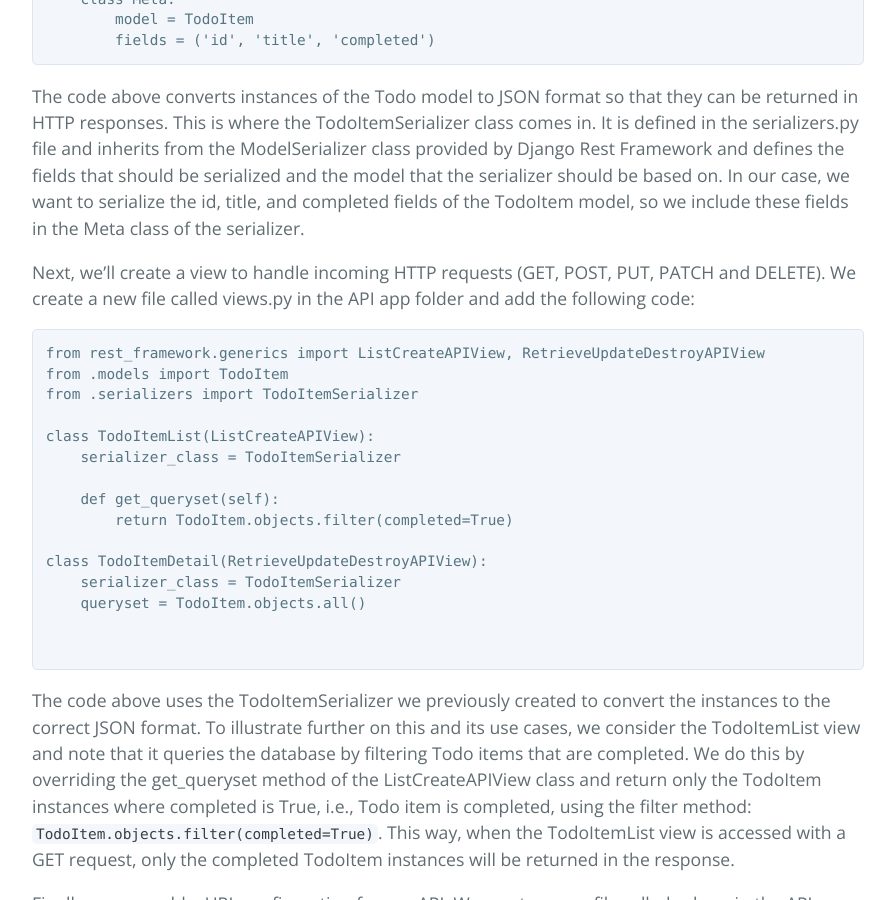
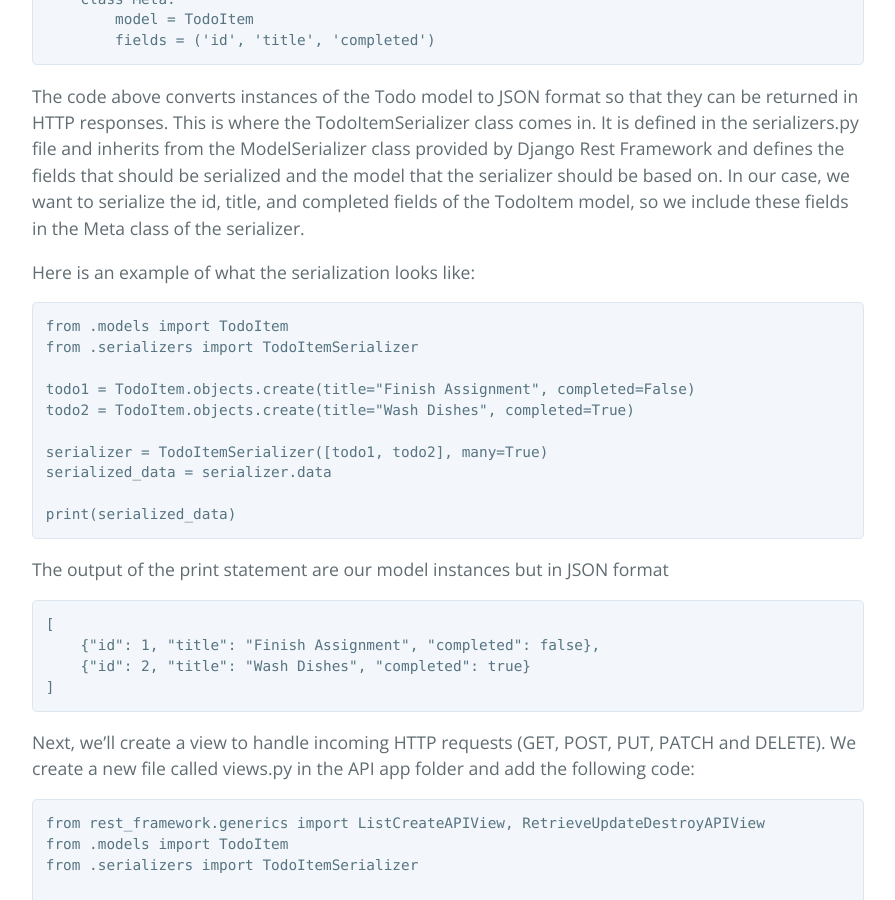
Before and after one commit to learning-software-engineering/learning-software-engineering.github.io, a Jekyll site: the page built from Topics/Tech_Stacks/Django_Rest.md, in a window 1280 px wide and 900 px high, scrolled down 5715 px. Shown: the whole window, without its empty margins (192-1087 px from the left). Built offline with Jekyll 4.4.1, drawn with Linux system fonts in a browser that asks for light colours; our own code applies the rules of GitHub Pages for plain Markdown files.

Commit message:
added example of serialization in the example api section

````diff
--- a/Topics/Tech_Stacks/Django_Rest.md
+++ b/Topics/Tech_Stacks/Django_Rest.md
@@ -187,6 +187,28 @@ class TodoItemSerializer(serializers.ModelSerializer):
 
 The code above converts instances of the Todo model to JSON format so that they can be returned in HTTP responses. This is where the TodoItemSerializer class comes in. It is defined in the serializers.py file and inherits from the ModelSerializer class provided by Django Rest Framework and defines the fields that should be serialized and the model that the serializer should be based on. In our case, we want to serialize the id, title, and completed fields of the TodoItem model, so we include these fields in the Meta class of the serializer.
 
+Here is an example of what the serialization looks like:
+
+``` {python}
+from .models import TodoItem
+from .serializers import TodoItemSerializer
+
+todo1 = TodoItem.objects.create(title="Finish Assignment", completed=False)
+todo2 = TodoItem.objects.create(title="Wash Dishes", completed=True)
+
+serializer = TodoItemSerializer([todo1, todo2], many=True)
+serialized_data = serializer.data
+
+print(serialized_data)
+```
+The output of the print statement are our model instances but in JSON format
+```
+[
+    {"id": 1, "title": "Finish Assignment", "completed": false},
+    {"id": 2, "title": "Wash Dishes", "completed": true}
+]
+```
+
 Next, we'll create a view to handle incoming HTTP requests (GET, POST, PUT, PATCH and DELETE). We create a new file called views.py in the API app folder and add the following code:
 
 ``` {python}
````
